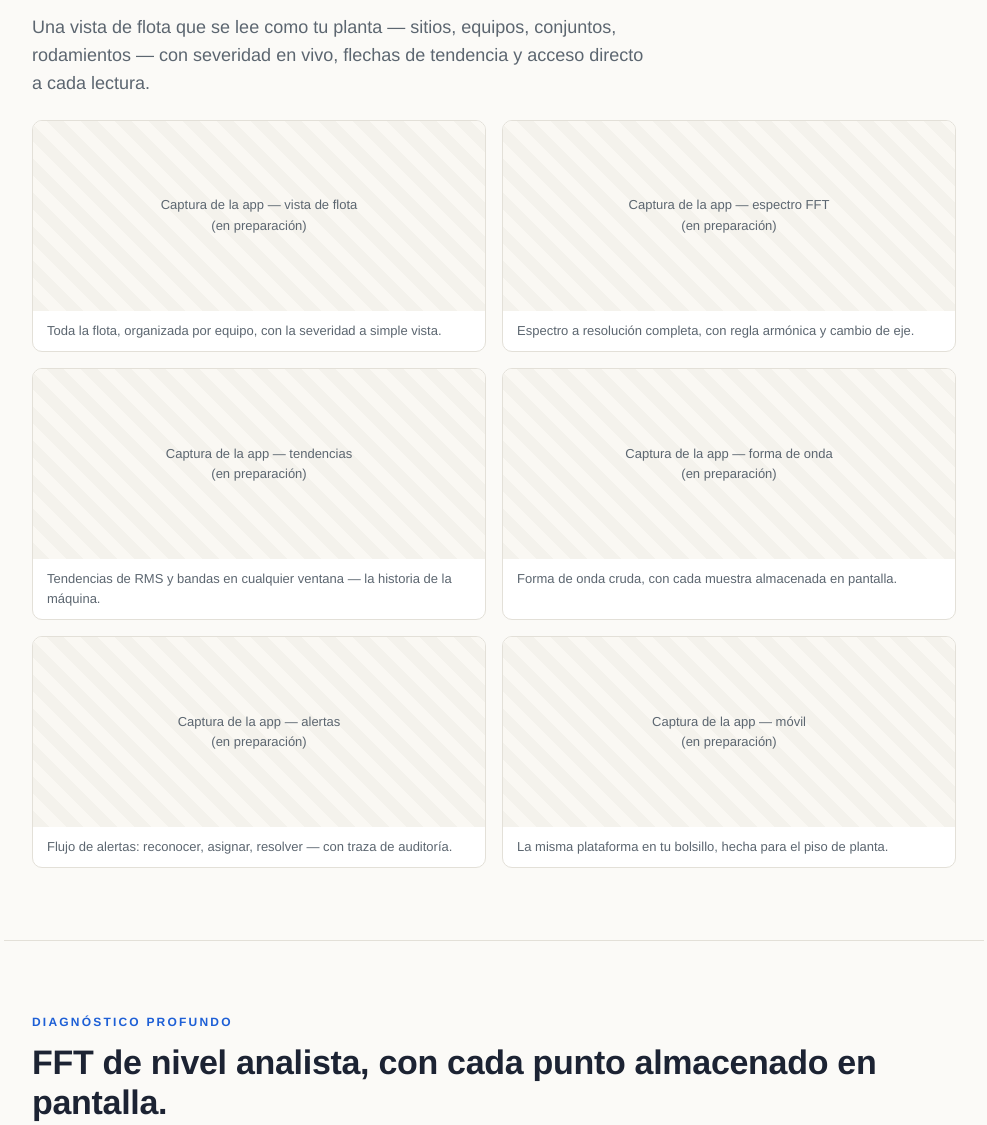
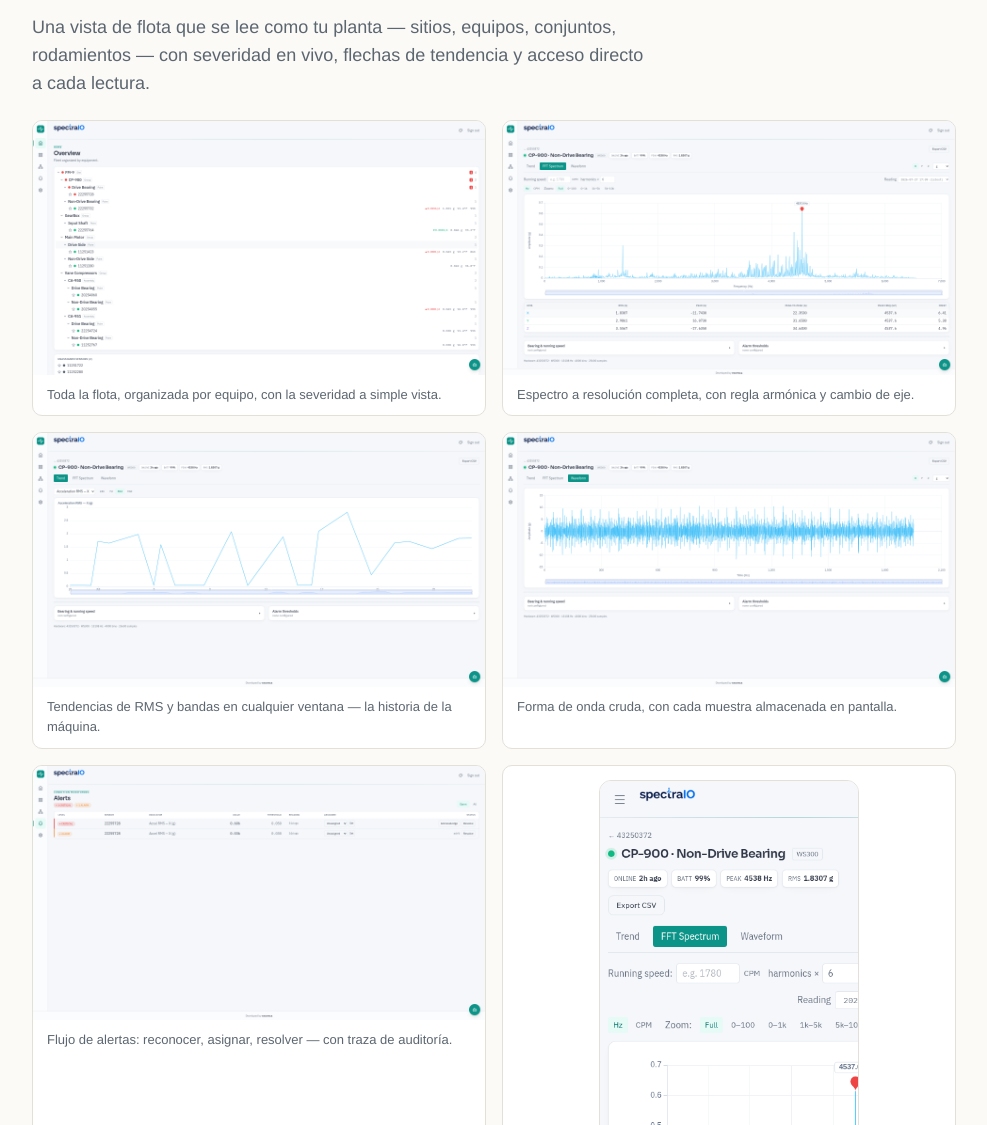
Before and after one commit to jacedeno/spectra-io-brief, a plain HTML site: page es/index.html in a window 1280 px wide. Shown: the part 5900-7025 px from the top of the page, without its empty margins (146-1133 px from the left). Drawn offline with Linux system fonts and the light colour scheme.

Commit message:
feat: integrate re-branded product screenshots

```diff
--- a/es/index.html
+++ b/es/index.html
@@ -92,6 +92,9 @@
   .shot { background: var(--card); border: 1px solid var(--line); border-radius: 10px; overflow: hidden; }
   .shot img { width: 100%; height: auto; display: block; }
   .shot .cap { font-size: 13px; color: var(--muted); padding: 10px 14px; }
+  .shot.phone { display: flex; flex-direction: column; }
+  .shot.phone img { max-width: 260px; margin: 14px auto 0; border: 1px solid var(--line); border-radius: 12px; }
+  .shot.phone .cap { margin-top: auto; }
   .shot-placeholder {
     display: flex; align-items: center; justify-content: center; min-height: 190px;
     background: repeating-linear-gradient(45deg, #f4f2ec, #f4f2ec 12px, #faf8f3 12px, #faf8f3 24px);
@@ -260,12 +263,12 @@
   <h2>Todo lo que el equipo de mantenimiento necesita, en una URL.</h2>
   <p class="lead">Una vista de flota que se lee como tu planta — sitios, equipos, conjuntos, rodamientos — con severidad en vivo, flechas de tendencia y acceso directo a cada lectura.</p>
   <div class="shots">
-    <div class="shot"><div class="shot-placeholder">Captura de la app — vista de flota<br>(en preparación)</div><div class="cap">Toda la flota, organizada por equipo, con la severidad a simple vista.</div></div>
-    <div class="shot"><div class="shot-placeholder">Captura de la app — espectro FFT<br>(en preparación)</div><div class="cap">Espectro a resolución completa, con regla armónica y cambio de eje.</div></div>
-    <div class="shot"><div class="shot-placeholder">Captura de la app — tendencias<br>(en preparación)</div><div class="cap">Tendencias de RMS y bandas en cualquier ventana — la historia de la máquina.</div></div>
-    <div class="shot"><div class="shot-placeholder">Captura de la app — forma de onda<br>(en preparación)</div><div class="cap">Forma de onda cruda, con cada muestra almacenada en pantalla.</div></div>
-    <div class="shot"><div class="shot-placeholder">Captura de la app — alertas<br>(en preparación)</div><div class="cap">Flujo de alertas: reconocer, asignar, resolver — con traza de auditoría.</div></div>
-    <div class="shot"><div class="shot-placeholder">Captura de la app — móvil<br>(en preparación)</div><div class="cap">La misma plataforma en tu bolsillo, hecha para el piso de planta.</div></div>
+    <div class="shot"><img src="../images/shot-overview.png" alt="Captura de la app — vista de flota" loading="lazy"><div class="cap">Toda la flota, organizada por equipo, con la severidad a simple vista.</div></div>
+    <div class="shot"><img src="../images/shot-fft.png" alt="Captura de la app — espectro FFT" loading="lazy"><div class="cap">Espectro a resolución completa, con regla armónica y cambio de eje.</div></div>
+    <div class="shot"><img src="../images/shot-trend.png" alt="Captura de la app — tendencias" loading="lazy"><div class="cap">Tendencias de RMS y bandas en cualquier ventana — la historia de la máquina.</div></div>
+    <div class="shot"><img src="../images/shot-waveform.png" alt="Captura de la app — forma de onda" loading="lazy"><div class="cap">Forma de onda cruda, con cada muestra almacenada en pantalla.</div></div>
+    <div class="shot"><img src="../images/shot-alerts.png" alt="Captura de la app — alertas" loading="lazy"><div class="cap">Flujo de alertas: reconocer, asignar, resolver — con traza de auditoría.</div></div>
+    <div class="shot phone"><img src="../images/shot-mobile-sensor.png" alt="Captura de la app — móvil" loading="lazy"><div class="cap">La misma plataforma en tu bolsillo, hecha para el piso de planta.</div></div>
   </div>
 </section>
 
```
Also changed, not shown: index.html (+9 -6 lines), images/shot-alerts.png (added), images/shot-fft.png (added), images/shot-mobile-sensor.png (added), images/shot-overview.png (added), images/shot-trend.png (added), images/shot-waveform.png (added).
